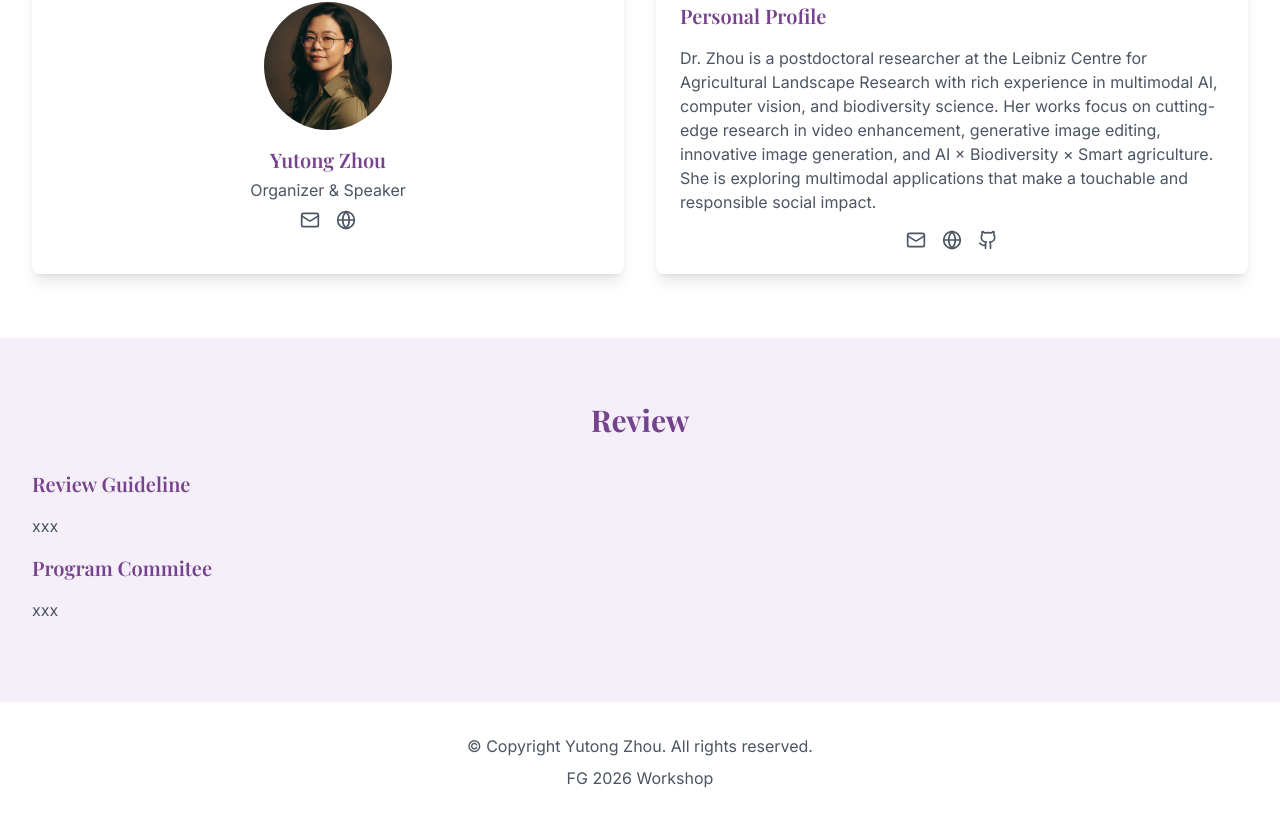
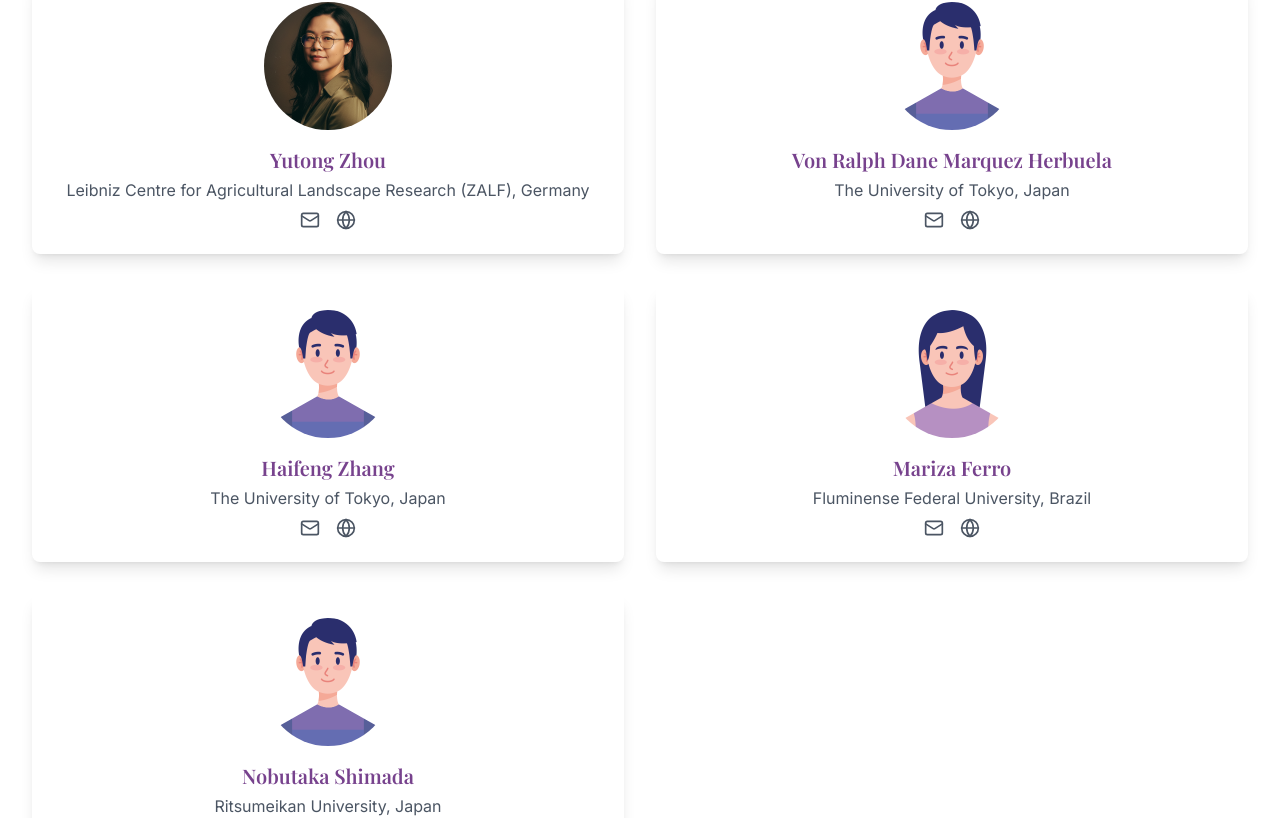
Before and after one commit to ElizaZhou96/EmpAI26, a React (Vite) app: page / in a window 1280 px wide. Shown: the part 3665-4483 px from the top of the page. Built offline with nearby package versions, Linux system fonts and the light colour scheme.

Commit message:
Update App.tsx

```diff
--- a/src/App.tsx
+++ b/src/App.tsx
@@ -255,28 +255,39 @@ function App() {
           <div className="grid grid-cols-1 md:grid-cols-2 gap-8">
             <OrganizerCard
               name="Yutong Zhou"
-              role="Organizer & Speaker"
+              role="Leibniz Centre for Agricultural Landscape Research (ZALF), Germany"
               image="/yutong.png"
               email="yutong.zhou@zalf.de"
               website="https://elizazhou96.github.io/"
             />
-            <div className="bg-white rounded-lg shadow-lg p-6">
-              <h3 className="text-xl font-semibold text-[#77428D] mb-4">Personal Profile</h3>
-              <p className="text-gray-600 mb-4">
-                Dr. Zhou is a postdoctoral researcher at the Leibniz Centre for Agricultural Landscape Research with rich experience in multimodal AI, computer vision, and biodiversity science. Her works focus on cutting-edge research in video enhancement, generative image editing, innovative image generation, and AI × Biodiversity × Smart agriculture. She is exploring multimodal applications that make a touchable and responsible social impact.
-              </p>
-              <div className="flex justify-center space-x-4">
-                <a href="mailto:yutong.zhou@zalf.de" className="text-gray-600 hover:text-[#77428D]">
-                  <Mail size={20} />
-                </a>
-                <a href="https://elizazhou96.github.io/" className="text-gray-600 hover:text-[#77428D]">
-                  <Globe size={20} />
-                </a>
-                <a href="https://github.com/Yutong-Zhou-cv" className="text-gray-600 hover:text-[#77428D]">
-                  <Github size={20} />
-                </a>
-              </div>
-            </div>
+			<OrganizerCard
+              name="Von Ralph Dane Marquez Herbuela"
+              role="The University of Tokyo, Japan"
+              image="/boy.png"
+              email="herbuela.vonralphdane@mail.u-tokyo.ac.jp"
+              website="https://developmental-robotics.jp/en/members/von_ralph_dane_marquez_herbuela/"
+            />
+			<OrganizerCard
+              name="Haifeng Zhang"
+              role="The University of Tokyo, Japan"
+              image="/boy.png"
+              email="zhang.haifeng@mail.u-tokyo.ac.jp"
+              website="https://developmental-robotics.jp/en/members/haifeng_zhang/"
+            />
+			<OrganizerCard
+              name="Mariza Ferro"
+              role="Fluminense Federal University, Brazil"
+              image="/girl.png"
+              email="mariza@ic.uff.br"
+              website="http://profs.ic.uff.br/~marizaferro/"
+            />
+			<OrganizerCard
+              name="Nobutaka Shimada"
+              role="Ritsumeikan University, Japan"
+              image="/boy.png"
+              email="nshimada@is.ritsumei.ac.jp"
+              website="https://www.i.ci.ritsumei.ac.jp/wp/en/"
+            />
           </div>
         </div>
       </section>
```
